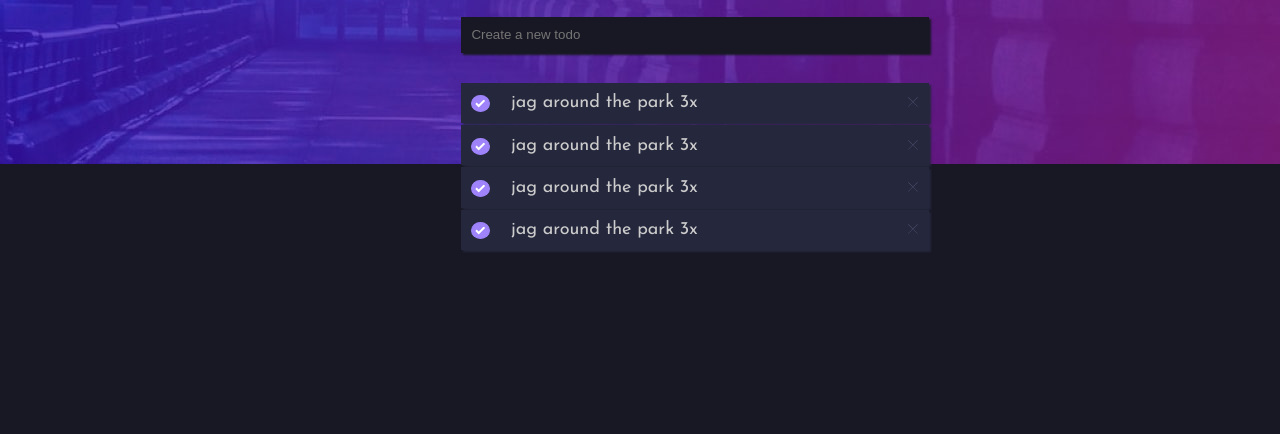
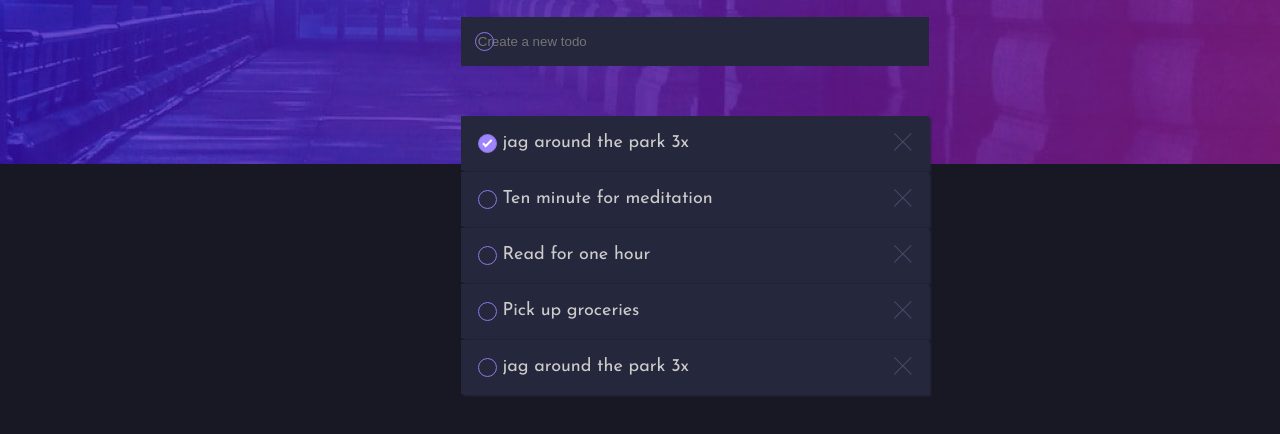
Before and after one commit to iddimsangi/TODO, a plain HTML site: page index.html in a window 1280 px wide. Shown: the part 136-570 px from the top of the page. Drawn offline with Linux system fonts and the light colour scheme.

Commit message:
add button and style the list

```diff
--- a/index.html
+++ b/index.html
@@ -24,15 +24,44 @@
 </header>
 <div class="box-main">
     <input type="text" placeholder="Create a new todo">
+    <button class="btn-lst-inpt">
+    </button>
     <ul class="box">
+     <li class="box-lst">
+          <button>
+              <svg xmlns="http://www.w3.org/2000/svg" width="11" height="9"><path fill="none" stroke="#FFF" stroke-width="2" d="M1 4.304L3.696 7l6-6"/></svg>
+          </button>
+        jag around the park 3x <span><img src="images/icon-cross.svg"> </span>
+       </li>
+      <li class="box-lst">
+          <button class="btn-lst">
+          </button>
+        Ten minute for meditation <span><img src="images/icon-cross.svg"> </span>
+       </li>
+         <li class="box-lst">
+          <button class="btn-lst">
+          </button>
+        Read for one hour <span><img src="images/icon-cross.svg"> </span>
+       </li>
+         <li class="box-lst">
+          <button class="btn-lst">
+          </button>
+        Pick up groceries <span><img src="images/icon-cross.svg"> </span>
+       </li>
+         <li class="box-lst">
+          <button class="btn-lst">
+          </button>
+        jag around the park 3x <span><img src="images/icon-cross.svg"> </span>
+       </li>
+
+
+
+<!--
       <li class="box-lst"><img src="images/icon-check.svg" class="icon-svg" alt="yy"> jag around the park 3x <span><img src="images/icon-cross.svg"> </span>
        </li>
       <li class="box-lst"><img src="images/icon-check.svg" class="icon-svg" alt="yy"> jag around the park 3x <span><img src="images/icon-cross.svg"> </span>
       </li>
-      <li class="box-lst"><img src="images/icon-check.svg" class="icon-svg" alt="yy"> jag around the park 3x <span><img src="images/icon-cross.svg"> </span>
-       </li>
-      <li class="box-lst"><img src="images/icon-check.svg" class="icon-svg" alt="yy"> jag around the park 3x <span><img src="images/icon-cross.svg"> </span>
-      </li>
+-->
     </ul>
 </div>
 
--- a/style.css
+++ b/style.css
@@ -36,13 +36,13 @@ header{
     right: 35%;
 }
 input{
-    padding: 0.6rem;
+    padding:1rem;
     width:65%;
-    background-color: #181824;
+    background-color: #25273C;
     color: #25273C;
-    border: 1px solid  #181824;
-    margin-bottom: 30px;
-    box-shadow: 2px 2px 2px #181824;
+    border: 1px solid transparent;
+    margin-bottom: 50px;
+
 }
 
 .box-main {
@@ -53,7 +53,7 @@ input{
 }
 
 .box-lst {
-    padding: 0.6rem;
+    padding: 1rem;
     width:65%;
     background-color: #25273C;
     color:#ccc;
@@ -66,20 +66,30 @@ input{
 .box {
     list-style: none;
 }
+button{
+    border: 1px solid #8f77e8;
+    width: 19px;
+    height: 19px;
+    vertical-align: middle;
+    border-radius: 100%;
+    cursor: pointer;
+    background-color: #9E85FE;
+    text-align: center;
+}
+.btn-lst{
+   background-color:transparent;
+}
 
-.icon-svg {
-    border: 1px solid #9E83FA;
-    border-radius: 50%;
-    padding: 3px;
-    background-color: #9E83FA;
-    vertical-align: middle;
-    cursor: pointer;
-    margin-right:15px;
-}
+
 span{
     float: right;
     cursor: pointer;
 }
-span img{
-    height: 10px;
+
+.btn-lst-inpt {
+    position: absolute;
+    left:2%;
+    top:4%;
+    margin-right: 10px;
+    background-color: transparent;
 }
```
